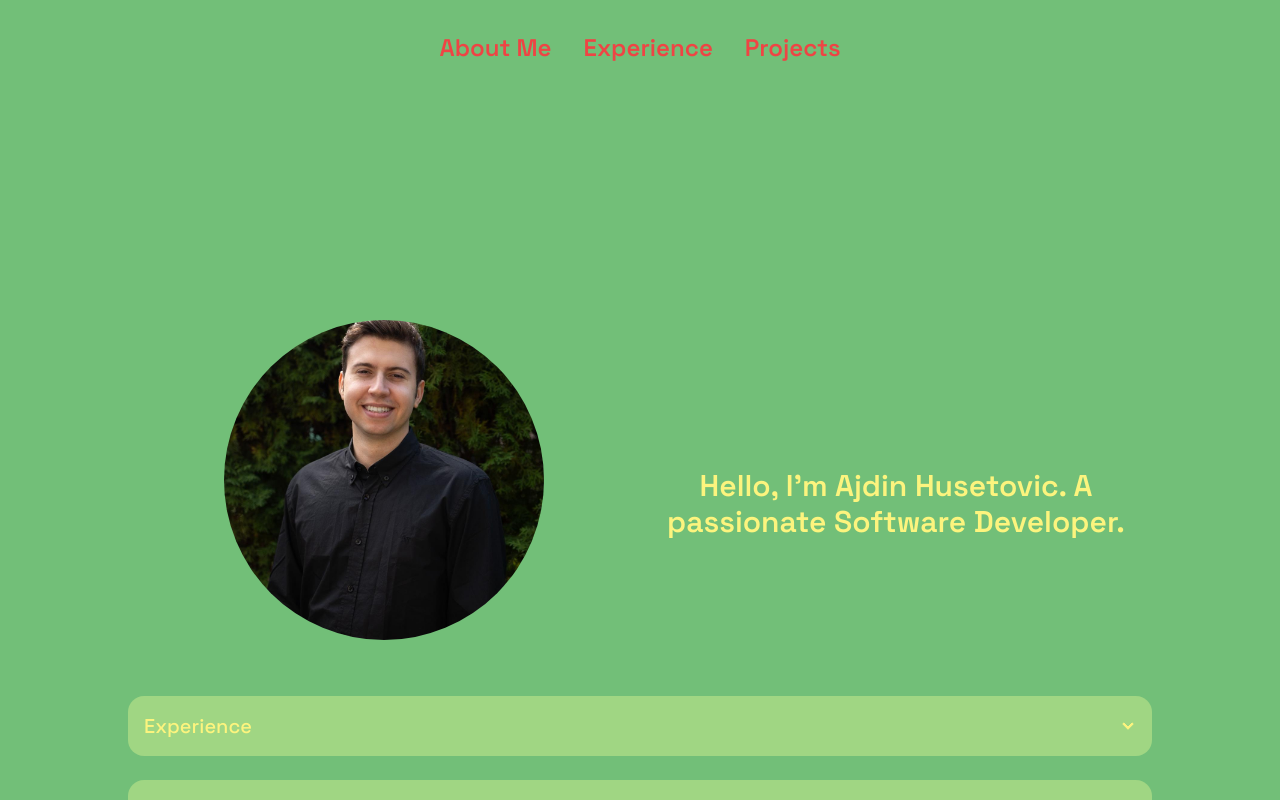
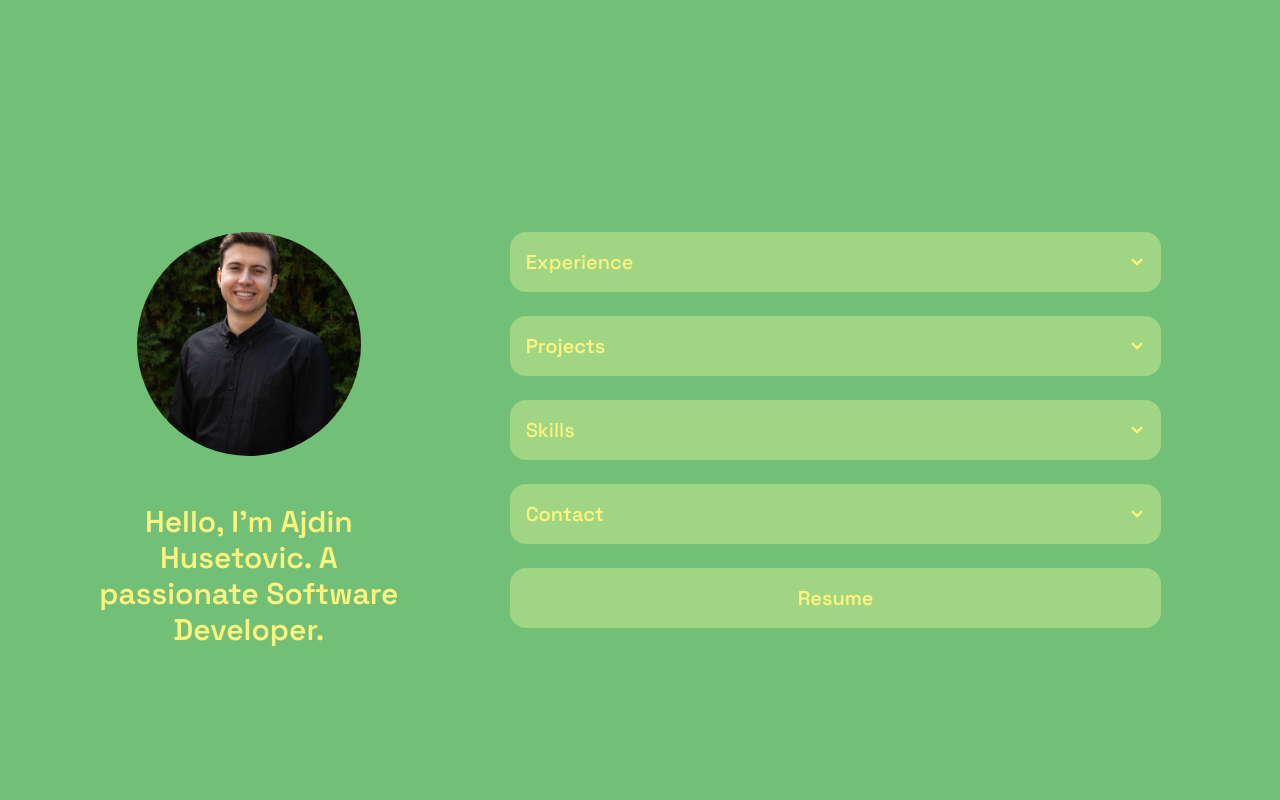
Before and after one commit to ajdinhusetovic/ajdinhusetovic.github.io, a React (Vite) app: page / in a window 1280 px wide. Shown: the top 800 px of the page. Built offline with nearby package versions, Linux system fonts and the light colour scheme.

Commit message:
finish desktop version

```diff
--- a/src/App.tsx
+++ b/src/App.tsx
@@ -1,4 +1,3 @@
-import Navbar from "./components/Navbar";
 import Main from "./components/Main";
 import Experience from "./components/Experience";
 import Projects from "./components/Projects";
@@ -8,17 +7,18 @@ import ResumeButton from "./components/ResumeButton";
 
 function App() {
   return (
-    <div className="bg-green-bg min-h-screen font-spaceGrotesk py-4">
-      <div className="w-11/12 xl:w-[80%] m-auto">
-        <div className="flex justify-center">
-          <Navbar />
+    <div className="bg-green-bg min-h-screen font-spaceGrotesk py-4 flex justify-center items-center">
+      <div className="w-11/12 md:w-10/12 lg:w-10/12 xl:w-11/12 h-full flex flex-col xl:flex-row xl:justify-between">
+        <div className="xl:relative xl:flex-shrink-0 xl:w-1/3">
+          <Main />
         </div>
-        <Main />
-        <Experience />
-        <Projects />
-        <Skills />
-        <Contact />
-        <ResumeButton />
+        <div className="flex flex-col items-center justify-center xl:w-2/3 h-full overflow-y-auto">
+          <Experience />
+          <Projects />
+          <Skills />
+          <Contact />
+          <ResumeButton />
+        </div>
       </div>
     </div>
   );
--- a/src/components/Contact.tsx
+++ b/src/components/Contact.tsx
@@ -4,7 +4,7 @@ import { FaGithub } from "react-icons/fa";
 
 const Contact = () => {
   return (
-    <div className="text-green-text-color mt-6 bg-green-bg-two rounded-2xl">
+    <div className="text-green-text-color mt-6 bg-green-bg-two rounded-2xl lg:w-10/12 w-full">
       <div className="collapse collapse-arrow">
         <input type="checkbox" name="my-accordion-2" />
         <div className="collapse-title text-xl font-semibold text-green-text-color">
--- a/src/components/Experience.tsx
+++ b/src/components/Experience.tsx
@@ -1,7 +1,9 @@
+// import taskManagementImage from "../assets/taskmanagment.png";
+
 const Experience = () => {
   return (
-    <div className="mt-14 text-slate-900 bg-green-bg-two rounded-2xl">
-      <div className="collapse collapse-arrow">
+    <div className="mt-14 lg:mt-20 text-slate-900 bg-green-bg-two lg:bg-green-bg rounded-2xl lg:w-10/12">
+      <div className="collapse collapse-arrow bg-green-bg-two">
         <input type="checkbox" name="my-accordion-2" />
         <div className="collapse-title text-xl font-medium text-green-text-color">
           Experience
@@ -56,6 +58,101 @@ const Experience = () => {
           </div>
         </div>
       </div>
+      {/* Desktop version */}
+      {/* <div className="hidden lg:block w-11/12 m-auto p-6 pb-12 bg-green-bg-two rounded-2xl">
+        <h1 className="text-2xl text-green-text-color font-bold">Experience</h1>
+        <div className="flex gap-4">
+          <div className="w-1/2 mt-4 bg-green-bg rounded-2xl p-4 ml-8">
+            <h1 className="font-bold text-md text-green-text-color">
+              Evvent{" "}
+              <span className="text-sm font-normal text-green-text-color">
+                (Apr 2024 - Oct 2024)
+              </span>
+            </h1>
+            <h2 className="font-semibold italic text-green-text-color my-2 text-md ">
+              Full Stack Developer Intern
+            </h2>
+            <ul className="list-disc pl-4">
+              <li>
+                Engineered a comprehensive and scalable review system that
+                streamlined user feedback processes.
+              </li>
+              <li>
+                Developed and integrated a real-time chat application within the
+                product, enhancing user interaction and communication, and
+                driving up platform engagement.
+              </li>
+            </ul>
+            <div className="flex gap-2 mt-4 flex-wrap">
+              <p className="bg-green-bg-two p-1 rounded-2xl">TypeScript</p>
+              <p className="bg-green-bg-two p-1 rounded-2xl">Next.js</p>
+              <p className="bg-green-bg-two p-1 rounded-2xl">TailwindCSS</p>
+              <p className="bg-green-bg-two p-1 rounded-2xl">tRPC</p>
+              <p className="bg-green-bg-two p-1 rounded-2xl">PostgreSQL</p>
+            </div>
+          </div>
+          <div className="w-1/2 mt-4 bg-green-bg rounded-2xl p-4 mr-8">
+            <h1 className="font-bold text-md text-green-text-color">
+              Evvent{" "}
+              <span className="text-sm font-normal text-green-text-color">
+                (Apr 2024 - Oct 2024)
+              </span>
+            </h1>
+            <h2 className="font-semibold italic text-green-text-color my-2 text-md ">
+              Full Stack Developer Intern
+            </h2>
+            <ul className="list-disc pl-4">
+              <li>
+                Engineered a comprehensive and scalable review system that
+                streamlined user feedback processes.
+              </li>
+              <li>
+                Developed and integrated a real-time chat application within the
+                product, enhancing user interaction and communication, and
+                driving up platform engagement.
+              </li>
+            </ul>
+            <div className="flex gap-2 mt-4">
+              <p className="bg-green-bg-two p-1 rounded-2xl">TypeScript</p>
+              <p className="bg-green-bg-two p-1 rounded-2xl">React.js</p>
+              <p className="bg-green-bg-two p-1 rounded-2xl">SCSS</p>
+            </div>
+          </div>
+        </div>
+      </div>
+      <div className="hidden lg:block w-11/12 m-auto p-6 pb-12 bg-green-bg-two rounded-2xl mt-8">
+        <h1 className="text-2xl text-green-text-color font-bold">Projects</h1>
+
+        <div className="flex gap-4">
+          <div className="w-1/2 mt-4 rounded-2xl">
+            <div>
+              <div className="relative">
+                <img src={taskManagementImage} className="rounded-2xl" />
+                <div className="absolute inset-0 bg-black opacity-50 rounded-2xl"></div>
+                <div className="absolute inset-y-0 left-0 w-1/2 rounded-2xl flex items-center justify-center opacity-0 group-hover:opacity-100 transition-opacity duration-300">
+                  <button className="px-4 py-2 bg-green-500 hover:bg-green-600 text-white font-semibold rounded-lg">
+                    GitHub
+                  </button>
+                </div>
+                <h1 className="absolute inset-0 flex items-center justify-center text-green-text-color font-bold text-4xl">
+                  Task Management
+                </h1>
+              </div>
+            </div>
+          </div>
+          <div className="w-1/2 mt-4 bg-green-bg rounded-2xl">
+            <div>
+              <div className="relative">
+                <img src={taskManagementImage} className="rounded-2xl" />
+                <div className="absolute inset-0 bg-black opacity-50 rounded-2xl"></div>
+                <h1 className="absolute inset-0 flex items-center justify-center text-green-text-color font-bold text-4xl">
+                  Recipi
+                </h1>
+              </div>
+            </div>
+          </div>
+        </div>
+      </div>*/}
     </div>
   );
 };
--- a/src/components/Main.tsx
+++ b/src/components/Main.tsx
@@ -2,14 +2,14 @@ import image from "../assets/picture.jpeg";
 
 const Main = () => {
   return (
-    <div className="mt-20 md:mt-36 lg:mt-64 lg:flex">
-      <div className="flex items-center justify-center lg:w-[50%]">
+    <div className="mt-20 md:mt-36 lg:mt-20 lg:flex lg:flex-col lg:w-full lg:items-center lg:justify-center">
+      <div className="flex items-center justify-center xl:w-11/12">
         <img
           src={image}
-          className="rounded-full w-32 h-32 md:w-56 md:h-56 lg:w-80 lg:h-80 object-cover"
+          className="rounded-full w-32 h-32 md:w-56 md:h-56 lg:w-56 lg:h-56 object-cover"
         />
       </div>
-      <div className="flex flex-col items-center justify-center mt-6 md:mt-12 text-green-text-color font-semibold lg:w-[50%]">
+      <div className="flex flex-col items-center justify-center mt-6 md:mt-12 text-green-text-color font-semibold lg:w-10/12">
         <p className="text-lg text-center md:text-xl lg:text-3xl">
           Hello, I'm Ajdin Husetovic. A passionate Software Developer.
         </p>
--- a/src/components/Navbar.tsx
+++ /dev/null
@@ -1,42 +0,0 @@
-import { motion } from "framer-motion";
-
-const Navbar = () => {
-  // const [isNavigationOpen, setIsNavigationOpen] = useState(false);
-
-  // const handleNavigation = () => {
-  //   setIsNavigationOpen(!isNavigationOpen);
-  // };
-
-  return (
-    <div className="w-full text-black hidden lg:block">
-      <div className="hidden lg:flex flex-row gap-8 items-center justify-center mt-4 text-2xl font-semibold text-red-500">
-        <motion.a
-          whileHover={{ scale: 1.3 }}
-          whileTap={{ scale: 1 }}
-          href="#"
-          className="hover:text-purple-500"
-        >
-          About Me
-        </motion.a>
-        <motion.a
-          whileHover={{ scale: 1.3 }}
-          whileTap={{ scale: 1 }}
-          href="#"
-          className="hover:text-purple-500"
-        >
-          Experience
-        </motion.a>
-        <motion.a
-          whileHover={{ scale: 1.3 }}
-          whileTap={{ scale: 1 }}
-          href="#"
-          className="hover:text-purple-500"
-        >
-          Projects
-        </motion.a>
-      </div>
-    </div>
-  );
-};
-
-export default Navbar;
--- a/src/components/Projects.tsx
+++ b/src/components/Projects.tsx
@@ -2,7 +2,7 @@ import Project from "./Project";
 
 const Projects = () => {
   return (
-    <div className="text-green-text-color mt-6 bg-green-bg-two rounded-2xl">
+    <div className="text-green-text-color mt-6 bg-green-bg-two rounded-2xl lg:w-10/12">
       <div className="collapse collapse-arrow">
         <input type="checkbox" name="my-accordion-2" />
         <div className="collapse-title text-xl font-semibold text-green-text-color">
--- a/src/components/ResumeButton.tsx
+++ b/src/components/ResumeButton.tsx
@@ -1,6 +1,6 @@
 const ResumeButton = () => {
   return (
-    <div className="bg-green-bg-two rounded-2xl mt-6 h-[60px] flex items-center justify-center">
+    <div className="bg-green-bg-two rounded-2xl mt-6 h-[60px] flex items-center justify-center xl:w-10/12 w-full">
       <p className="text-green-text-color text-xl font-semibold">Resume</p>
     </div>
   );
--- a/src/components/Skills.tsx
+++ b/src/components/Skills.tsx
@@ -7,7 +7,7 @@ import { SiTrpc } from "react-icons/si";
 
 const Skills = () => {
   return (
-    <div className="mt-6 text-green-text-color bg-green-bg-two rounded-2xl font-semibold">
+    <div className="mt-6 text-green-text-color bg-green-bg-two rounded-2xl font-semibold lg:w-10/12 w-full">
       <div className="collapse collapse-arrow">
         <input type="checkbox" name="my-accordion-2" />
         <div className="collapse-title text-xl font-medium text-green-text-color">
```
Also changed, not shown: src/assets/taskmanagment.png (added).
